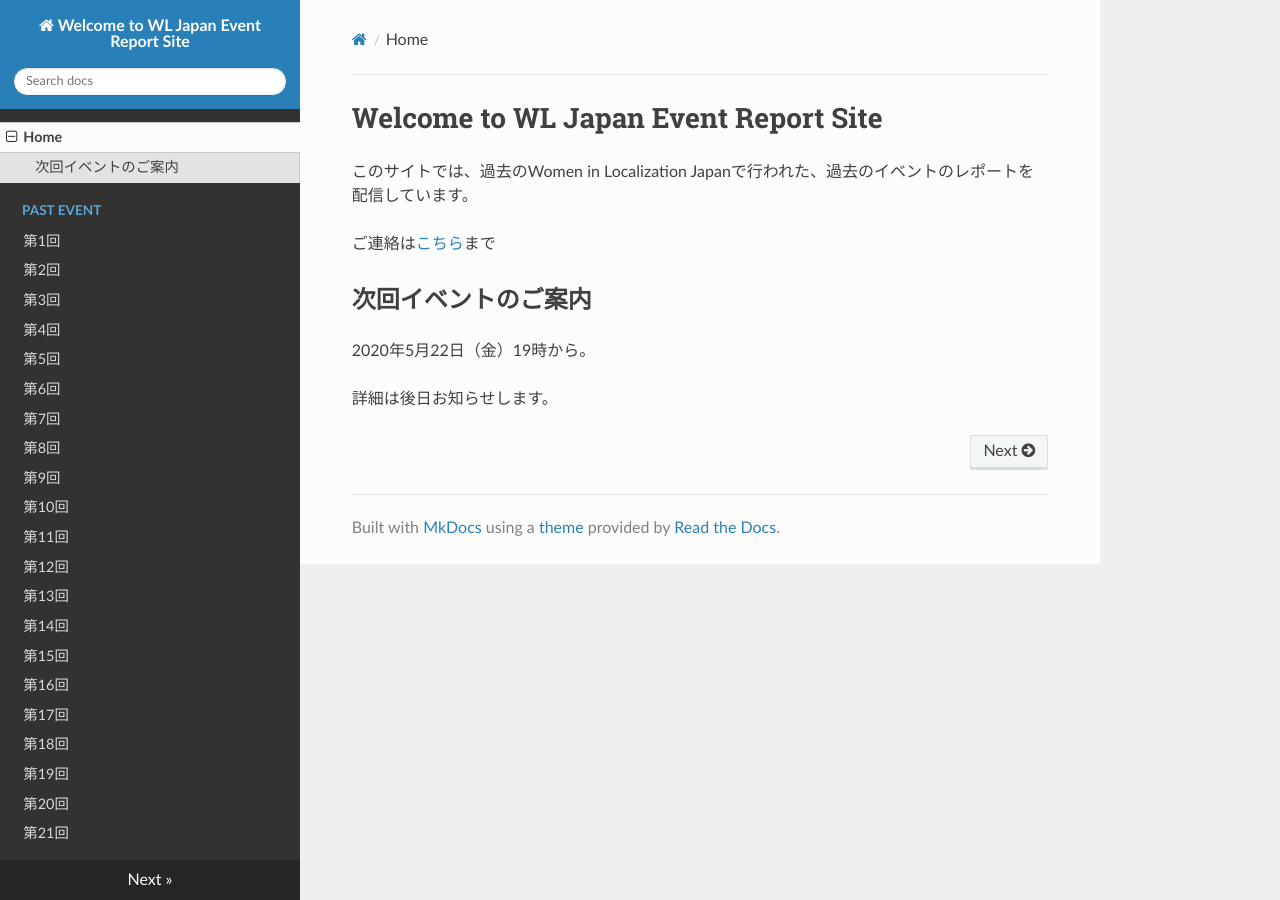
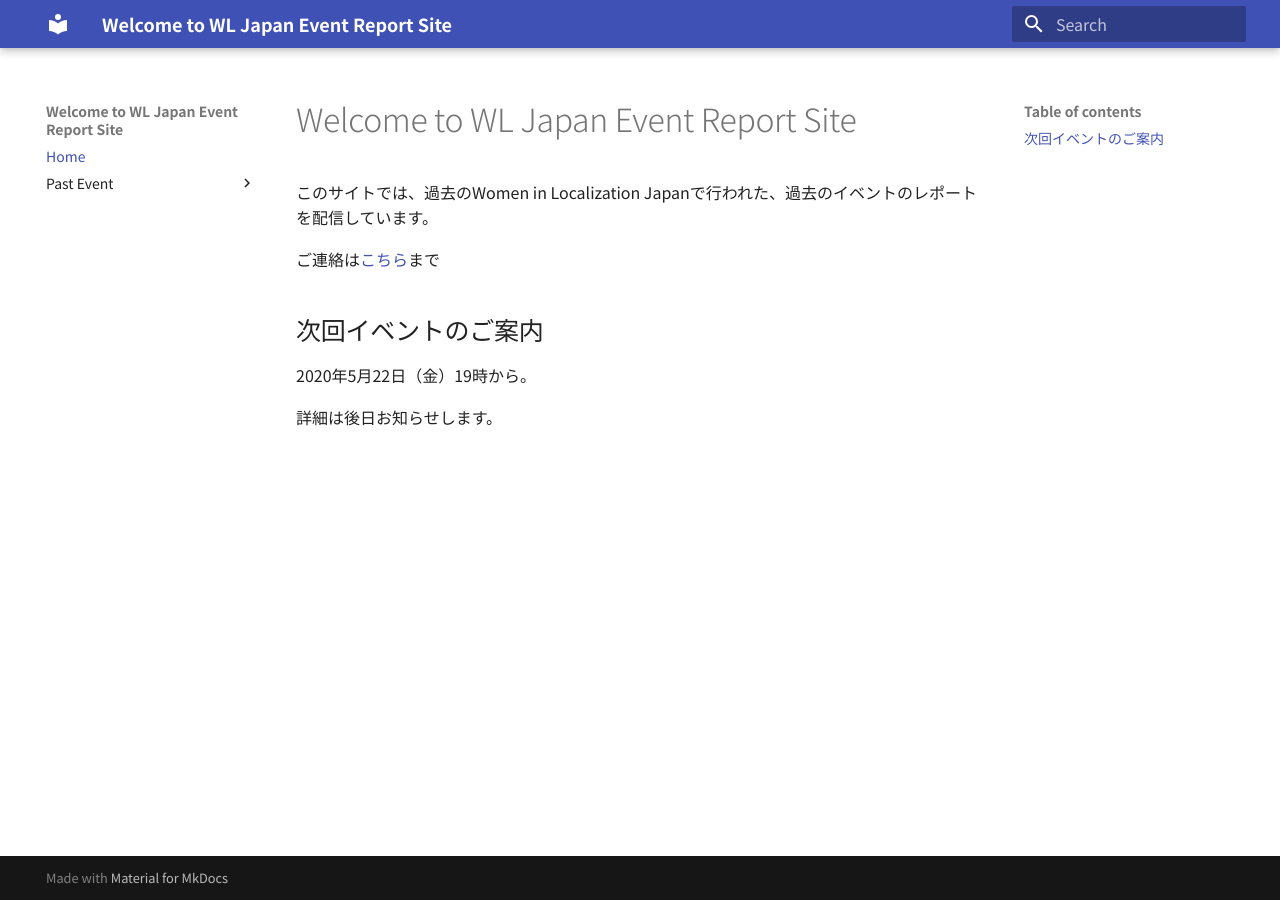
Before and after one commit to wljp/EventReport, an MkDocs documentation site: the page built from docs/index.md, in a window 1280 px wide. Built offline with MkDocs 1.6.1 and Material for MkDocs 9.7.7, drawn with Linux system fonts in a browser that asks for light colours; nearby versions of some CDN libraries; some web fonts are replaced.

Commit message:
change thema

```diff
--- a/mkdocs.yml
+++ b/mkdocs.yml
@@ -23,4 +23,11 @@ nav:
       - "第19回": "past_event/19.md"
       - "第20回": "past_event/20.md"
       - "第21回": "past_event/21.md"
-theme: readthedocs
+theme:
+    name: material
+extra:
+    search:
+        language: 'ja'
+    font:
+        text: "Noto Sans JP"
+        code: "Consolas"
```
